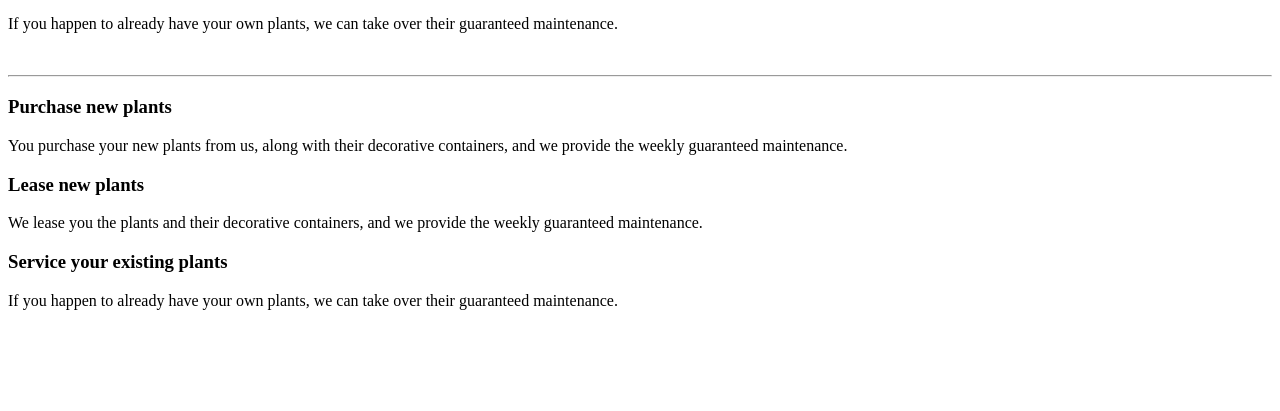
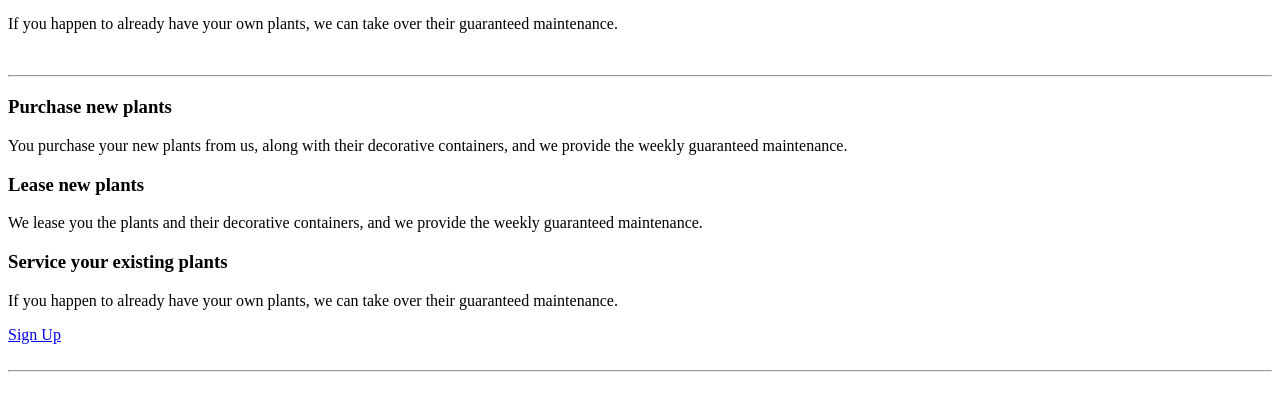
Before and after one commit to nico-watine/greencaretx-f6, a PHP site: page /services.php in a window 1280 px wide. Shown: the part 273-684 px from the top of the page. Run offline with PHP 8.4, Linux system fonts and the light colour scheme.

Commit message:
Tentative markup for card

```diff
--- a/scss/pages/index/_services.scss
+++ b/scss/pages/index/_services.scss
@@ -5,11 +5,13 @@
 		background: #fafafa;
 		border: rem-calc(1) solid #979797;
 		border-radius: rem-calc(32);
-		padding: rem-calc(40 16);
+		// padding: rem-calc(40 16);
+		padding: rem-calc(20);
 		height: rem-calc(450);
 
 		.h3 {
-			margin-bottom: rem-calc(80);
+			// margin-bottom: rem-calc(80);
+			padding-top: rem-calc(20);
 		}
 	}
 }
--- a/src/pages/services.php
+++ b/src/pages/services.php
@@ -37,23 +37,33 @@ body-class: index
 	<div class="grid-container">
 		<div class="grid-x grid-padding-x">
 			<div class="cell medium-4">
-				<div class="service-option-card">
+				<div class="service-option-card flex-container flex-dir-column">
 					<h3 class="h3 font-weight-bold">Purchase new plants</h3>
 					<p class="lead">You purchase your new plants from us, along with their decorative containers, and we provide the weekly guaranteed maintenance.</p>
 				</div>
 			</div>
 			<div class="cell medium-4">
-				<div class="service-option-card">
+				<div class="service-option-card flex-container flex-dir-column">
 					<h3 class="h3 font-weight-bold">Lease new plants</h3>
 					<p class="lead">We lease you the plants and their decorative containers, and we provide the weekly guaranteed maintenance.</p>
 				</div>
 			</div>
 			<div class="cell medium-4">
-				<div class="service-option-card">
-					<h3 class="h3 font-weight-bold">Service your existing plants</h3>
-					<p class="lead">If you happen to already have your own plants, we can take over their guaranteed maintenance.</p>
+				<div class="service-option-card flex-container flex-dir-column">
+					<div class="flex-child-auto">
+						<h3 class="h3 font-weight-bold">Service your existing plants</h3>
+					</div>
+					<div class="flex-child-auto">
+						<p class="lead">If you happen to already have your own plants, we can take over their guaranteed maintenance.</p>
+					</div>
+					<div class="flex-child-shrink align-self-middle width-100">
+						<a href="#" class="m-0 button expanded border-rounded">Sign Up</a>
+					</div>
 				</div>
 			</div>
 		</div>
 	</div>
 </section>
+<br>
+<hr>
+<br>
```
Also changed, not shown: css/app.css.
